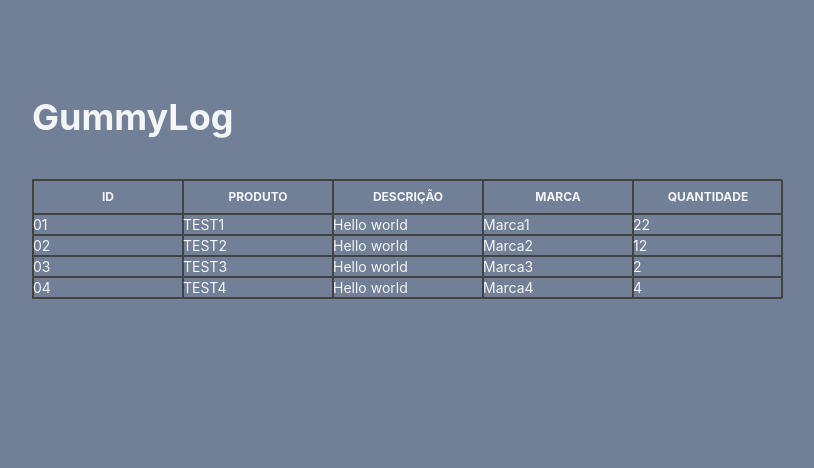
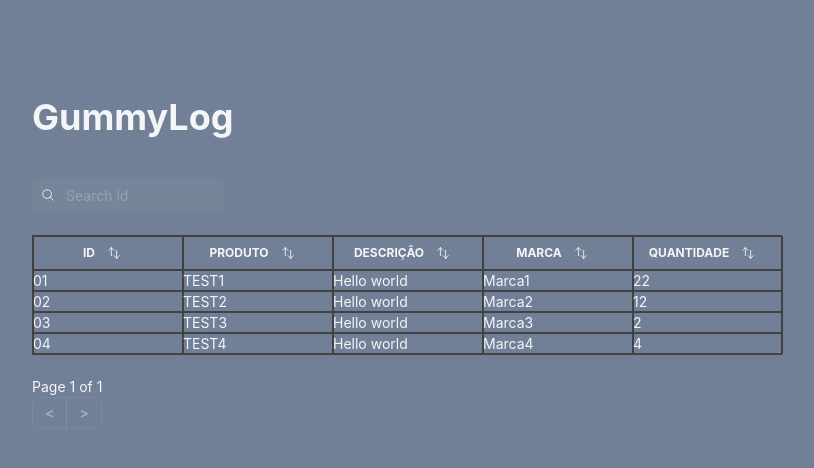
Before and after one commit to mdsreq-fga-unb/2023.2-GummyLog, a React (Create React App) app: page / in a window 1280 px wide. Shown: the top 468 px of the page, without its empty margins (132-946 px from the left). Built offline with nearby package versions, Linux system fonts and the light colour scheme.

Commit message:
add:Adicionada função de busca, classificação e paginação

```diff
--- /dev/null
+++ b/src/components/Filters.jsx
@@ -0,0 +1,37 @@
+import { Box, Icon, Input, InputGroup, InputLeftElement } from '@chakra-ui/react';
+import SearchIcon from "./icons/SearchIcon";
+import React from 'react';
+
+const Filters = ({ columnFilters, setColumnFilters }) => {
+    const taskName = columnFilters.find(
+        f => f.id === 'id'
+    )?.value || '';
+
+    const onFilterChange = (id, value) => setColumnFilters(
+        prev => prev.filter(f => f.id !== id).concat({
+            id, value
+        })
+    )
+
+  return (
+    <Box mb={6}>
+      <InputGroup size='sm' maxW='12rem'>
+        <InputLeftElement pointerEvents='none'>
+          <Icon as={SearchIcon} />
+        </InputLeftElement>
+        <Input
+          type="text"
+          variant="filled"
+          placeholder="Search id"
+          borderRadius={5}
+          value={taskName}
+          onChange={
+            (e) => onFilterChange('id', e.target.value)
+          }
+        />
+      </InputGroup>
+    </Box>
+  );
+}
+
+export default Filters;
--- a/src/components/TaskTable.jsx
+++ b/src/components/TaskTable.jsx
@@ -1,7 +1,9 @@
 import { useState } from "react";
-import { Box } from "@chakra-ui/react";
-import { flexRender, getCoreRowModel, useReactTable } from "@tanstack/react-table";
+import { Box, Button, ButtonGroup, Icon } from "@chakra-ui/react";
+import { flexRender, getCoreRowModel, getFilteredRowModel, getPaginationRowModel, getSortedRowModel, useReactTable } from "@tanstack/react-table";
 import DATA from "../data"
+import Filters from "./Filters";
+import SortIcon from "./icons/SortIcon";
 
 const columns = [
 {
@@ -33,20 +35,45 @@ const columns = [
 
 const TaskTable = () => {
   const[data,setData] = useState(DATA)
+  const[columnFilters, setColumnFilters] = useState([])
+
   const table = useReactTable({
     data,
     columns,
+    state:{
+        columnFilters,
+    },
     getCoreRowModel:getCoreRowModel(),
+    getFilteredRowModel:getFilteredRowModel(),
+    getPaginationRowModel:getPaginationRowModel(),
+    getSortedRowModel:getSortedRowModel(),
     columnResizeMode:"onChange"
   })
   console.log(table.getHeaderGroups());
   return (
     <Box>
+        <Filters
+        columnFilters={columnFilters}
+        setColumnFilters={setColumnFilters}
+        />
         <Box className="table" w = {table.getTotalSize}>
             {table.getHeaderGroups().map(headerGroup => <Box className="tr" key={headerGroup.id}>
                 {headerGroup.headers.map(
                     header => <Box className="th" w = {header.getSize()} key={header.id}>
                         {header.column.columnDef.header}
+                        {
+                            header.column.getCanSort() && <Icon
+                                as = {SortIcon}
+                                mx = {3}
+                                fontSize={14}
+                                onClick={
+                                    header.column.getToggleSortingHandler()
+                                }
+                            />
+                        }
+                        {
+                            header.column.getIsSorted()
+                        }
                         <Box
                         onMouseDown={
                             header.getResizeHandler()
@@ -76,6 +103,26 @@ const TaskTable = () => {
                 </Box>)
             }
         </Box>
+        <br/>
+        <text mb={2}>
+            Page {table.getState().pagination.pageIndex + 1} of {" "}
+            {table.getPageCount()}
+        </text>
+        <br/>
+        <ButtonGroup size="sm" isAttached variant="outline">
+        <Button
+          onClick={() => table.previousPage()}
+          isDisabled={!table.getCanPreviousPage()}
+        >
+          {"<"}
+        </Button>
+        <Button
+          onClick={() => table.nextPage()}
+          isDisabled={!table.getCanNextPage()}
+        >
+          {">"}
+        </Button>
+      </ButtonGroup>
     </Box>
   );
 };
```
